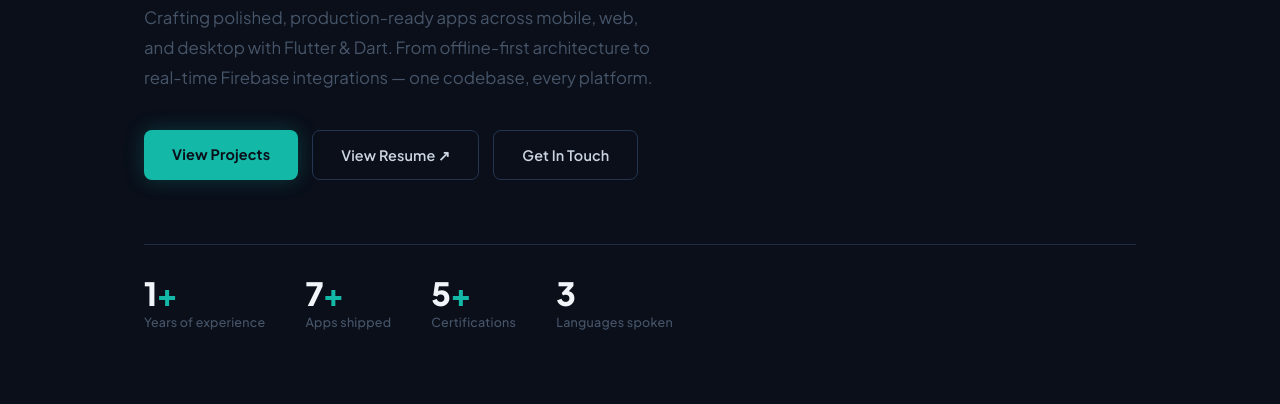
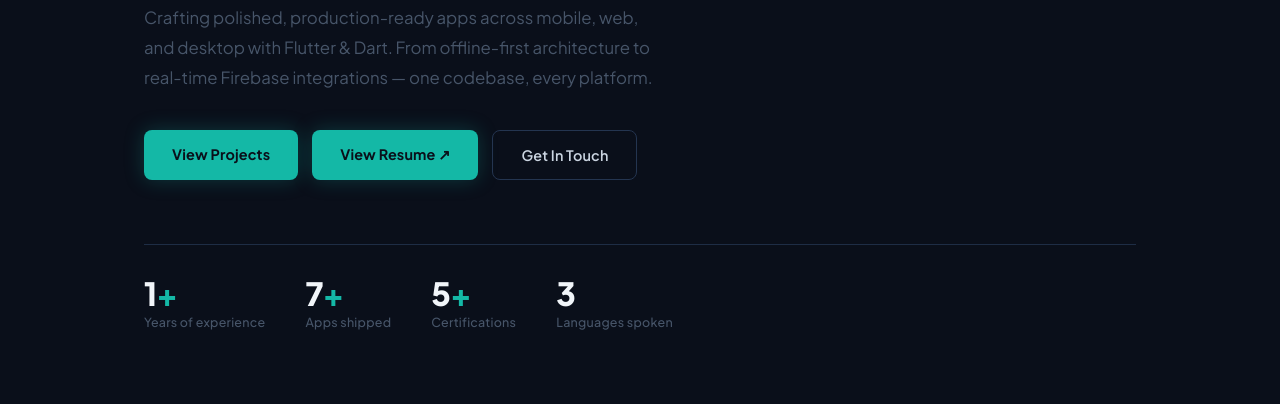
Before and after one commit to jami712/mudassir-portfolio, a plain HTML site: page index.html in a window 1280 px wide. Shown: the part 396-800 px from the top of the page. Drawn offline with Linux system fonts and the light colour scheme.

Commit message:
Update index.html

```diff
--- a/index.html
+++ b/index.html
@@ -582,7 +582,7 @@ footer {
 
   <div class="hero-ctas">
   <a class="btn-primary" href="#projects">View Projects</a>
-  <a class="btn-outline" href="MUDASSIR-JAMAL-RESUME.pdf" target="_blank" rel="noopener">
+  <a class="btn-primary" href="MUDASSIR-JAMAL-RESUME.pdf" target="_blank" rel="noopener">
     View Resume ↗
   </a>
   <a class="btn-outline" href="#contact">Get In Touch</a>
```
